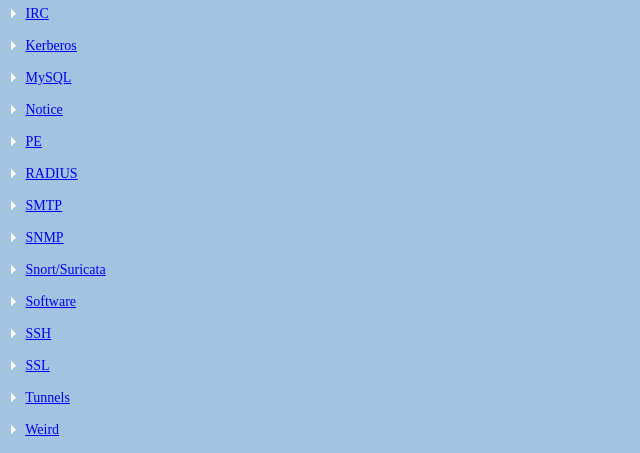
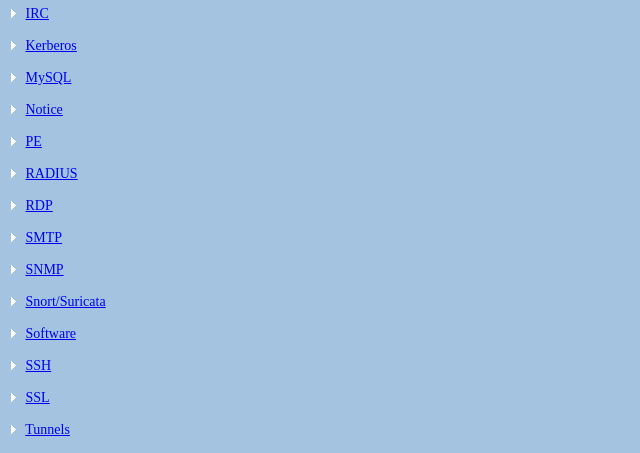
Before and after one commit to Security-Onion-Solutions/securityonion-web-page, a PHP site: page /elsa/menu.php in a window 1280 px wide. Shown: the part 333-786 px from the top of the page, without its empty margins (0-640 px from the left). Run offline with PHP 8.4, Linux system fonts and the light colour scheme.

Commit message:
securityonion-web-page: add queries for Bro rdp logs #804

```diff
--- a/elsa/menu.php
+++ b/elsa/menu.php
@@ -269,6 +269,24 @@ function showhide(tspan, tri) {
 	<a href="<?php echo $h1; ?>class=BRO_RADIUS &quot;-&quot; groupby:result"			<?php echo $h2; ?>>Result</a><br />
 </span><br />
 
+<!-- 'RDP' ELSA Queries -->
+<?php $descr = "RDP traffic seen by Bro"; ?>
+<a href="javascript:showhide('rdp','tri_rdp')"><img src="tri_c.gif" id="tri_rdp" width="14" height="10" border="0" alt=""></a>
+<a href="javascript:showhide('rdp','tri_rdp')" title="<?php echo $descr ?>" class="navlnk">RDP</a><br />
+<span id="rdp" style="display: none">
+	<a href="<?php echo $h1; ?>class=BRO_RDP groupby:srcip"						<?php echo $h2; ?>>Top SRC IPs</a><br />
+	<a href="<?php echo $h1; ?>class=BRO_RDP groupby:dstip"						<?php echo $h2; ?>>Top DST IPs</a><br />
+	<a href="<?php echo $h1; ?>class=BRO_RDP groupby:dstport"					<?php echo $h2; ?>>Top DST Ports</a><br />
+	<a href="<?php echo $h1; ?>class=BRO_RDP groupby:desktop_width"					<?php echo $h2; ?>>Desktop Width</a><br />
+	<a href="<?php echo $h1; ?>class=BRO_RDP groupby:desktop_height"				<?php echo $h2; ?>>Desktop Height</a><br />
+	<a href="<?php echo $h1; ?>class=BRO_RDP groupby:result"					<?php echo $h2; ?>>Result</a><br />
+	<a href="<?php echo $h1; ?>class=BRO_RDP groupby:security_protocol"				<?php echo $h2; ?>>Security Protocol</a><br />
+	<a href="<?php echo $h1; ?>class=BRO_RDP groupby:keyboard_layout"				<?php echo $h2; ?>>Keyboard Layout</a><br />
+	<a href="<?php echo $h1; ?>class=BRO_RDP groupby:client_build"					<?php echo $h2; ?>>Client Build</a><br />
+	<a href="<?php echo $h1; ?>class=BRO_RDP groupby:client_name"					<?php echo $h2; ?>>Client Name</a><br />
+	<a href="<?php echo $h1; ?>class=BRO_RDP groupby:encryption_level"				<?php echo $h2; ?>>Encryption Level</a><br />
+</span><br />
+
 <!-- 'SMTP' ELSA Queries -->
 <?php $descr = "SMTP traffic seen by Bro"; ?>
 <a href="javascript:showhide('smtp','tri_smtp')"><img src="tri_c.gif" id="tri_smtp" width="14" height="10" border="0" alt=""></a>
```
